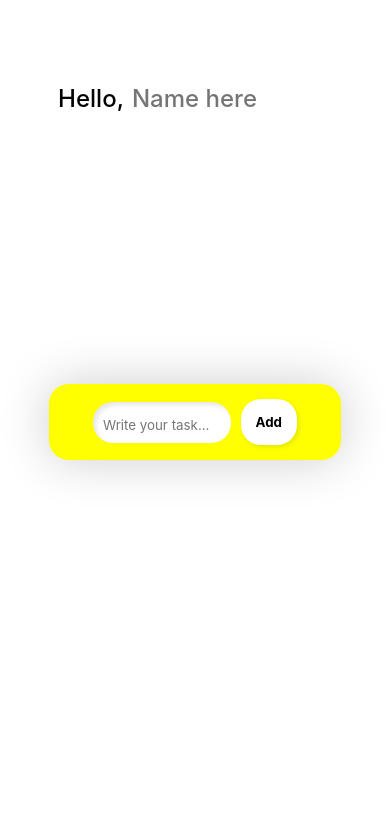
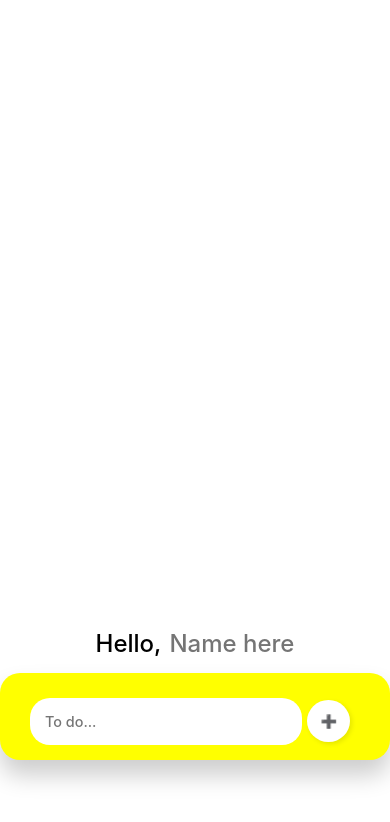
Before and after one commit to XOFFF/todo, a plain HTML site: page src/index.html in a window 390 px wide. Drawn offline with Linux system fonts and the light colour scheme.

Commit message:
Fixed JS and CSS bugs

```diff
--- a/src/index.html
+++ b/src/index.html
@@ -7,20 +7,29 @@
     <link rel="stylesheet" href="style.css" />
   </head>
   <body>
+    <div class="content">
+
       <div class="header">
         <h2 class="title">
-        Hello, <input type="text" id="name" placeholder="Name here" />
+          Hello, <input type="text" id="name" placeholder="Name here" autocomplete="off" contenteditable/>
         </h2>
       </div>
 
       <div class="main-box">
         <form id="'new-todo-form" class="main-header">
-        <input type="text" name="content" id="user-input" placeholder="Write your task..." />
-        <input type="submit" id="add-task-btn" class="btn ad" value="Add" />
+          <input
+            type="text"
+            name="content"
+            id="user-input"
+            placeholder="To do..."
+          />
+          <input type="submit" id="add-task-btn" class="btn ad" value="➕" />
         </form>
-      <div class="tasks-list">
+
+        <div class="tasks-list"></div>
       </div>
     </div>
+
     <script src="script.js"></script>
   </body>
 </html>
--- a/src/script.js
+++ b/src/script.js
@@ -1,3 +1,7 @@
+const userInput = document.querySelector('#user-input');
+const addBtn = document.querySelector('#add-task-btn');
+const tasksHolder = document.querySelector('.tasks-list');
+
 window.addEventListener('load', () => {
   todos = JSON.parse(localStorage.getItem('todos')) || [];
   nameInput = document.querySelector('#name');
@@ -5,10 +9,10 @@ window.addEventListener('load', () => {
 
   const userName = localStorage.getItem('userName') || '';
 
-  nameInput.value = userName.trim();
+  nameInput.value = userName;
 
   nameInput.addEventListener('change', (e) => {
-    localStorage.setItem('userName', e.target.value);
+    localStorage.setItem('userName', e.target.value.trim());
     addTasks();
   });
 
@@ -16,8 +20,8 @@ window.addEventListener('load', () => {
     e.preventDefault();
 
     const todo = {
-      owner: nameInput.value,
-      content: e.target.elements.content.value,
+      owner: nameInput.value.trim(),
+      content: e.target.elements.content.value.trim(),
       completed: false,
       createdAt: new Date().getTime(),
     };
@@ -29,21 +33,18 @@ window.addEventListener('load', () => {
     e.target.reset();
 
     addTasks();
+    userInput.value = '';
+    scrollDown(tasksHolder);
   });
   addTasks();
 });
 
-const userInput = document.querySelector('#user-input');
-const addBtn = document.querySelector('#add-task-btn');
-
 function addTasks() {
-  const tasksHolder = document.querySelector('.tasks-list');
-
   tasksHolder.innerHTML = '';
 
   todos.forEach((todo) => {
     // Show only tasks for the specific onwers name
-    if (todo.owner != nameInput.value) return;
+    if (todo.owner != nameInput.value.trim()) return;
 
     const task = document.createElement('div');
     const checkbox = task.appendChild(document.createElement('input'));
@@ -85,7 +86,6 @@ function addTasks() {
     }
     // Change completed tasks in localStorage
     checkbox.addEventListener('change', (e) => {
-      console.log('CheckBox is', checkbox.checked);
       todo.completed = e.target.checked;
       localStorage.setItem('todos', JSON.stringify(todos));
       // text.classList.toggle('completed');
@@ -98,8 +98,6 @@ function addTasks() {
       addTasks();
     });
   });
-
-  userInput.value = '';
 }
 
 const initEditBtn = (editBtn, text, todo) => {
@@ -108,9 +106,9 @@ const initEditBtn = (editBtn, text, todo) => {
     text.focus();
     text.addEventListener('blur', (e) => {
       text.setAttribute('readonly', true);
-      todo.content = text.value;
+      todo.content = text.value.trim();
       localStorage.setItem('todos', JSON.stringify(todos));
-      // addTasks();
+      addTasks();
     });
   };
 };
@@ -122,3 +120,10 @@ const initDeleteBtn = (deleteBtn, todo) => {
     deleteBtn.parentNode.remove();
   };
 };
+
+const scrollDown = (tasksHolder) => {
+  tasksHolder.scrollTo({
+    top: tasksHolder.scrollHeight,
+    behavior: 'smooth',
+  });
+};
--- a/src/style.css
+++ b/src/style.css
@@ -1,6 +1,7 @@
 :root {
   --grey: #a0a0a0;
   --rounded: 20px;
+  --gap-basic: 15px;
 }
 
 * {
@@ -8,6 +9,27 @@
   padding: 0;
   box-sizing: border-box;
   font-family: 'Inter', sans-serif;
+  color: #000000;
+}
+
+.content {
+  position: relative;
+  display: flex;
+  flex-direction: column;
+  inset: 0;
+  margin: auto;
+  height: fit-content;
+  margin-top: 10%;
+  gap: var(--gap-basic);
+  max-width: 700px;
+}
+
+.header {
+  align-items: center;
+  /* margin-left: 15%; */
+  justify-content: center;
+  margin: auto;
+  width: fit-content;
 }
 
 .header .title {
@@ -18,7 +40,8 @@
   margin-left: 0.5rem;
   flex: 1 1 0%;
   min-width: 0;
-  max-width: 200px;
+  field-sizing: content;
+  width: fit-content;
 }
 
 .header .title,
@@ -27,35 +50,26 @@
   font-weight: 500;
 }
 
-.header .title input {
-  width: fit-content;
-}
-
-.main-box,
-.header {
-  position: fixed;
+.main-box {
+  /* position: fixed;
   inset: 0;
   margin: auto;
   display: block;
   align-items: center;
   width: fit-content;
-  /* //////////??????????????????????????? */
-  min-width: 50%;
-}
+  height: fit-content;
+  justify-content: space-between; */
+  /* margin-top: 30%; */
+  /* margin: 0 15%; */
 
-.header {
-  top: 10%;
-}
-
-.main-box {
-  height: fit-content;
-  justify-content: space-between;
+  margin: auto;
+  max-width: 700px;
+  padding: var(--gap-basic);
   gap: 10px;
-  /* margin-top: 30%; */
   margin-bottom: fit-content;
   border-radius: var(--rounded);
   background: yellow;
-  box-shadow: 0 0 50px rgba(0, 0, 0, 0.2);
+  box-shadow: 0 var(--gap-basic) 25px rgba(0, 0, 0, 0.2);
 }
 
 .main-header {
@@ -63,9 +77,9 @@
   display: flex;
   align-items: center;
   justify-content: space-between;
-  gap: 10px;
-  margin: 15px 15% 15px;
-  /* padding: 15px 15px; */
+  gap: 5px;
+  margin: 0 var(--gap-basic);
+  margin-bottom: var(--gap-basic);
   border-radius: var(--rounded);
 }
 
@@ -88,19 +102,24 @@ input[type='checkbox'] {
 }
 
 #user-input {
-  background: #fff;
-  display: run-in;
+  display: flex;
   width: 100%;
+  max-width: fit;
   border-radius: var(--rounded);
   scrollbar-width: thin;
   scrollbar-color: transparent transparent;
-  padding: 15px 0 10px 10px;
+  padding: var(--gap-basic);
+  /* justify-content: center; */
   resize: none;
-  box-shadow: 3px 3px 5px rgba(0, 0, 0, 0.1) inset;
+  background: #fff;
+  color: #000000;
+  font-size: 0.9rem;
+  font-weight: 500;
 }
 
 #user-input:focus-within {
-  outline: 2px solid rgba(0, 0, 0, 0.1);
+  /* outline: 2px solid rgba(0, 0, 0, 0.1); */
+  box-shadow: 3px 3px 5px rgba(0, 0, 0, 0.1) inset;
 }
 
 /* Not allow to write html or script inside textarea */
@@ -112,16 +131,27 @@ input[type='checkbox'] {
   cursor: pointer;
 } */
 
-.btn,
-.main-header input[type='submit'] {
+.btn {
+  display: inline-block;
   cursor: pointer;
-  padding: 15px 15px;
+  align-items: center;
+  justify-content: center;
+  padding: calc(var(--gap-basic) - 2px);
   border: none;
-  border-radius: var(--rounded);
-  background: #fff;
-  font-weight: bold;
+  border-radius: 50%;
+  /* border-radius: var(--rounded); */
   box-shadow: 2px 2px 5px rgba(0, 0, 0, 0.1);
   transition: all 0.3s ease;
+}
+
+.main-header input[type='submit'] {
+  /* position: absolute; */
+  /* right: 25px; */
+  /* margin-bottom: var(--gap-basic); */
+  position: relative;
+  display: flex;
+  margin-right: 10px;
+  background: #fff;
 }
 
 .btn:not(input[type='submit']):hover {
@@ -142,17 +172,19 @@ input[type='checkbox'] {
 }
 
 .tasks-list {
-  display: grid;
-  gap: 15px;
+  /* display: grid; */
+  display: flex;
+  flex-direction: column;
+
+  gap: var(--gap-basic);
   max-height: 60vh;
   border-radius: var(--rounded);
   background: rgb(245, 245, 69);
-  /* margin: 0 10% 15px; */
-  padding: 15px 5%;
+  padding: var(--gap-basic);
   overflow: auto;
-  /* overflow-y: scroll; */
   overflow-x: hidden;
-  scrollbar-width: thin;
+  overflow-y: overlay;
+  scrollbar-width: none;
   scrollbar-color: rgb(206, 206, 59) transparent;
 }
 
@@ -162,9 +194,16 @@ input[type='checkbox'] {
   background: #fff;
   align-items: center;
   border-radius: var(--rounded);
-  gap: 15px;
+  gap: 5px;
   padding: 10px 10px;
-  grid-template-columns: 1fr 8fr 2fr 2fr;
+  grid-template-columns: 1fr 8fr 1fr 1fr;
+  box-shadow: 0 5px 10px rgba(0, 0, 0, 0.2);
+}
+
+.task-content {
+  width: 100%;
+  font-weight: 500;
+  font-size: 1rem;
 }
 
 .completed {
@@ -172,14 +211,33 @@ input[type='checkbox'] {
   text-decoration: line-through;
 }
 
-@media (max-width: 520px) {
+@media (max-width: 450px) {
   /* *{
     margin-left: 0;
     margin-right: 0;
     padding-left: 0;
   } */
 
-  .tasks-list {
+  /* .tasks-list {
     margin: 0;
+  } */
+
+  .content{
+    position: absolute;
+    bottom: 0;
+    margin-top: auto;
+    margin-bottom: 10vh;
+  }
+
+  .main-header{
+    margin-bottom: 0;
+  }
+
+  .main-box{
+    display: flex;
+    flex-direction: column-reverse;
+    margin: 0;
+    /* margin: 10vh 0 0 0; */
+    /* max-height: 70%; */
   }
 }
```
Also changed, not shown: firebase.json (added), 4 other files. Lines whose indentation alone changed are shown as unchanged.
